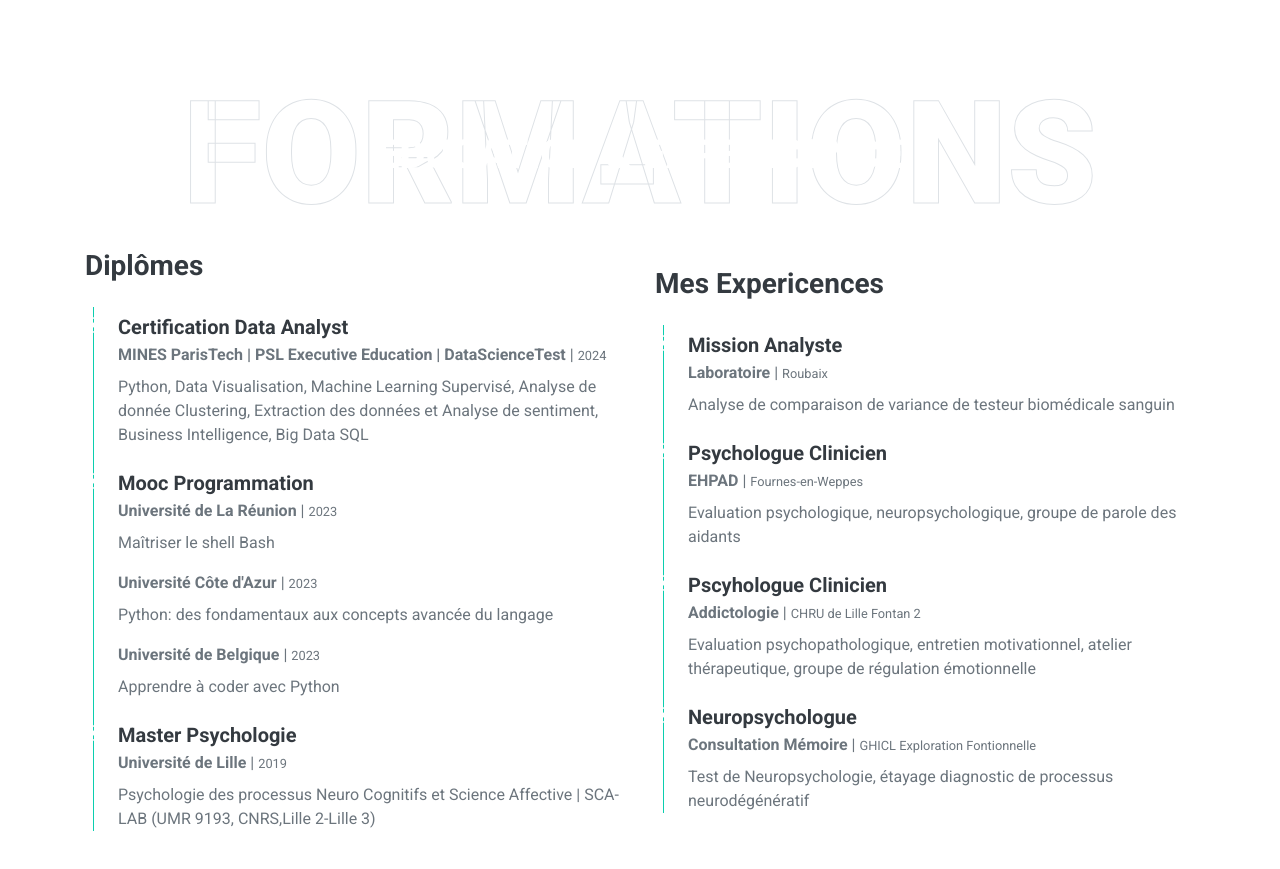
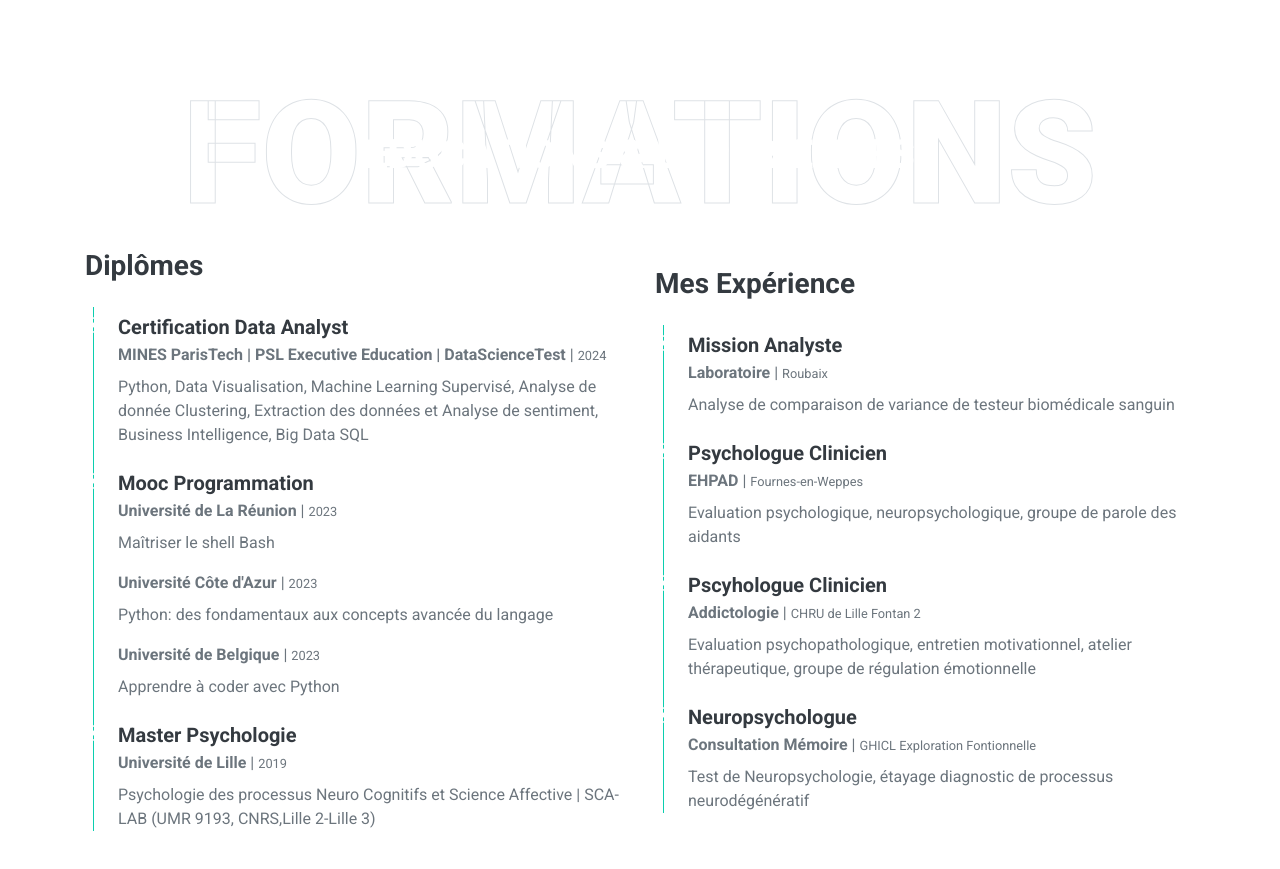
Before and after one commit to clementamiri/Data-Portfolio, a plain HTML site: page index.html in a window 1280 px wide. Shown: the part 1600-2469 px from the top of the page. Drawn offline with nearby package versions, Linux system fonts and the light colour scheme.

Commit message:
fautes de frappes

```diff
--- a/index.html
+++ b/index.html
@@ -137,7 +137,7 @@
         <div class="container">
             <div class="position-relative d-flex align-items-center justify-content-center">
                 <h1 class="display-1 text-uppercase text-white" style="-webkit-text-stroke: 1px #dee2e6;">Formations</h1>
-                <h1 class="position-absolute text-uppercase text-primary">Education & Expericence</h1>
+                <h1 class="position-absolute text-uppercase text-primary">Educations & Expériences</h1>
             </div>
             <div class="row align-items-center">
                 <div class="col-lg-6">
@@ -168,7 +168,7 @@
                     </div>
                 </div>
                 <div class="col-lg-6">
-                    <h3 class="mb-4">Mes Expericences</h3>
+                    <h3 class="mb-4">Mes Expérience</h3>
                     <div class="border-left border-primary pt-2 pl-4 ml-2">
                         <div class="position-relative mb-4">
                             <i class="far fa-dot-circle text-primary position-absolute" style="top: 2px; left: -32px;"></i>
```
